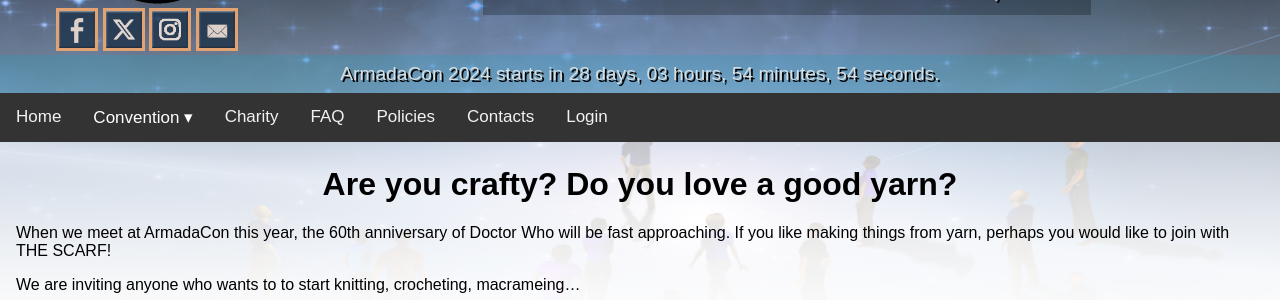
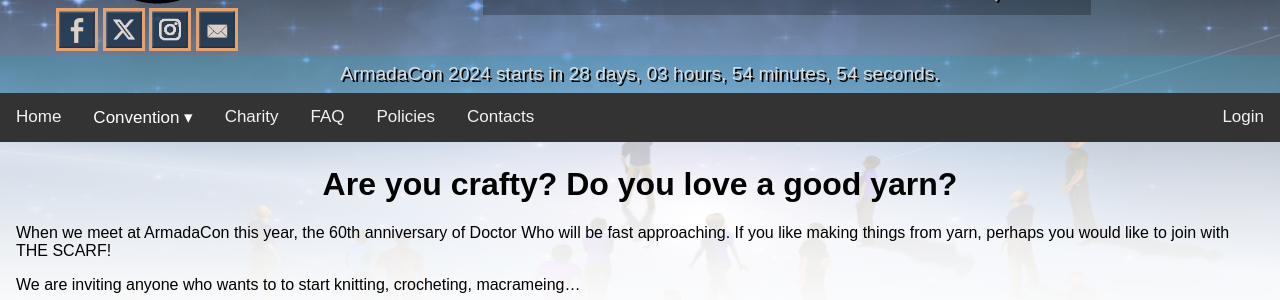
Before and after one commit to ghotihed/armadacon-web, a PHP site: page /2023/scarf/index.php in a window 1280 px wide. Shown: the part 180-480 px from the top of the page. Run offline with PHP 8.4, Linux system fonts and the light colour scheme.

Commit message:
Minor menu improvements

```diff
--- a/html/css/menu.css
+++ b/html/css/menu.css
@@ -72,8 +72,16 @@
     display: block;
 }
 
+#login {
+    float: right;
+}
+
 @media screen and (max-width: 600px) {
-    .menubar a:not(:first-child), .dropdown .drop-button {
+    .menubar {
+        z-index: 1;
+    }
+
+    .menubar a, .dropdown .drop-button {
         display: none;
     }
 
@@ -81,11 +89,15 @@
         float: right;
         display: block;
     }
+
+    #login {
+        float: none;
+    }
 }
 
 @media screen and (max-width: 600px) {
     .menubar.responsive {
-        position: relative;
+        /*position: relative;*/
     }
 
     .menubar.responsive .menubar-icon {
--- a/html/includes/header-banner.php
+++ b/html/includes/header-banner.php
@@ -1,6 +1,7 @@
 <?php
     //$header_class = $page_name . 'Table';
     //$background_image = '/Images/header-graphic-1000x682-transparency.png';
+    $isLoggedIn = false;    // TODO This should be determined by session variables.
     global $convention;
     global $page_name;
     $background_image = '/Images/header-graphic-' . strtolower($page_name) . '.png';
@@ -76,7 +77,13 @@
     <a href="/faq.php">FAQ</a>
     <a href="/policies.php">Policies</a>
     <a href="/contacts.php">Contacts</a>
-    <a href="/login">Login</a>
+    <?php
+        if ($isLoggedIn) {
+            echo '<a id="login" href="/account">Account</a>';
+        } else {
+            echo '<a id="login" href="/login">Login</a>';
+        }
+    ?>
     <a href="javascript:void(0);" style="font-size:15px;" class="menubar-icon" onclick="myFunction()">&#9776;</a>
 </div>
 <script>
```
